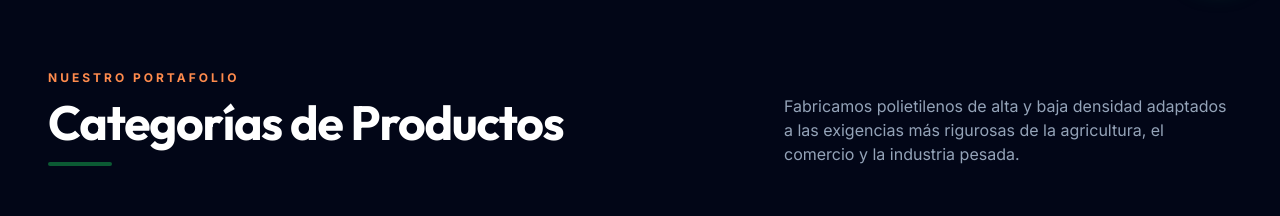
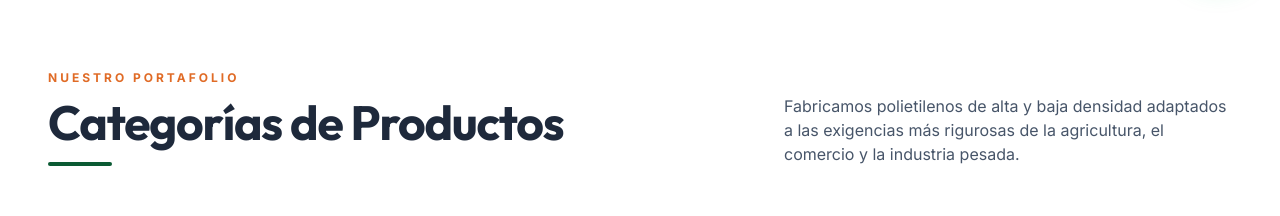
Before and after one commit to neurostyles26/PL-STICOS-SALAMANCA-S.A.S, a Nuxt app: page / in a window 1280 px wide. Shown: the part 730-946 px from the top of the page. Built offline with nearby package versions, Linux system fonts and the light colour scheme; no server answers; the database is empty; grey boxes are pictures that could not be loaded.

Commit message:
style: cambiar seccion de categorias a fondo blanco y adaptar tipografias y botones

```diff
--- a/pages/index.vue
+++ b/pages/index.vue
@@ -4,19 +4,19 @@
     <HeroSlider />
 
     <!-- 2. Categorías Destacadas (Banners Dinámicos - Ahora debajo de Hero Slider) -->
-    <section class="py-20 bg-brand-dark-950 text-white">
+    <section class="py-20 bg-white border-b border-slate-100">
       <div class="max-w-7xl mx-auto px-4 sm:px-6 md:px-12">
         <div class="flex flex-col md:flex-row justify-between items-start md:items-end gap-6 mb-16">
           <div class="flex flex-col gap-3">
-            <span class="text-xs font-bold uppercase tracking-[0.25em] text-brand-orange-400">
+            <span class="text-xs font-bold uppercase tracking-[0.25em] text-brand-orange-500">
               Nuestro Portafolio
             </span>
-            <h2 class="text-2xl sm:text-3xl md:text-5xl text-white font-bold leading-tight">
+            <h2 class="text-2xl sm:text-3xl md:text-5xl text-brand-dark-800 font-bold leading-tight">
               Categorías de Productos
             </h2>
             <div class="w-16 h-1 bg-brand-green-500 rounded-full mt-1"></div>
           </div>
-          <p class="text-slate-400 max-w-md text-sm md:text-base leading-relaxed">
+          <p class="text-slate-600 max-w-md text-sm md:text-base leading-relaxed">
             Fabricamos polietilenos de alta y baja densidad adaptados a las exigencias más rigurosas de la agricultura, el comercio y la industria pesada.
           </p>
         </div>
@@ -27,7 +27,7 @@
             :key="cat.id"
             v-motion-slide-visible-bottom
             :delay="i * 150"
-            class="relative aspect-[4/5] rounded-2xl overflow-hidden shadow-xl group cursor-pointer border border-brand-dark-900"
+            class="relative aspect-[4/5] rounded-2xl overflow-hidden shadow-xl group cursor-pointer border border-slate-100 bg-brand-dark-950"
           >
             <!-- Imagen de fondo optimizada con fallbacks robustos -->
             <NuxtImg
@@ -64,7 +64,7 @@
           <button
             @click="showAllCategories = !showAllCategories"
             type="button"
-            class="inline-flex items-center gap-2.5 px-6 py-3 border border-white/20 hover:border-brand-green-400 text-sm font-bold tracking-wider uppercase text-white hover:bg-brand-green-500 rounded-full transition-all duration-300 shadow-md group shrink-0"
+            class="inline-flex items-center gap-2.5 px-6 py-3 border border-slate-200 hover:border-brand-green-500 text-sm font-bold tracking-wider uppercase text-slate-800 hover:text-white hover:bg-brand-green-500 rounded-full transition-all duration-300 shadow-md group shrink-0"
           >
             <span>{{ showAllCategories ? 'Ver Menos Categorías' : 'Ver Más Categorías' }}</span>
             <ChevronDown class="w-4.5 h-4.5 transition-transform duration-300" :class="{ 'rotate-180': showAllCategories }" />
```
